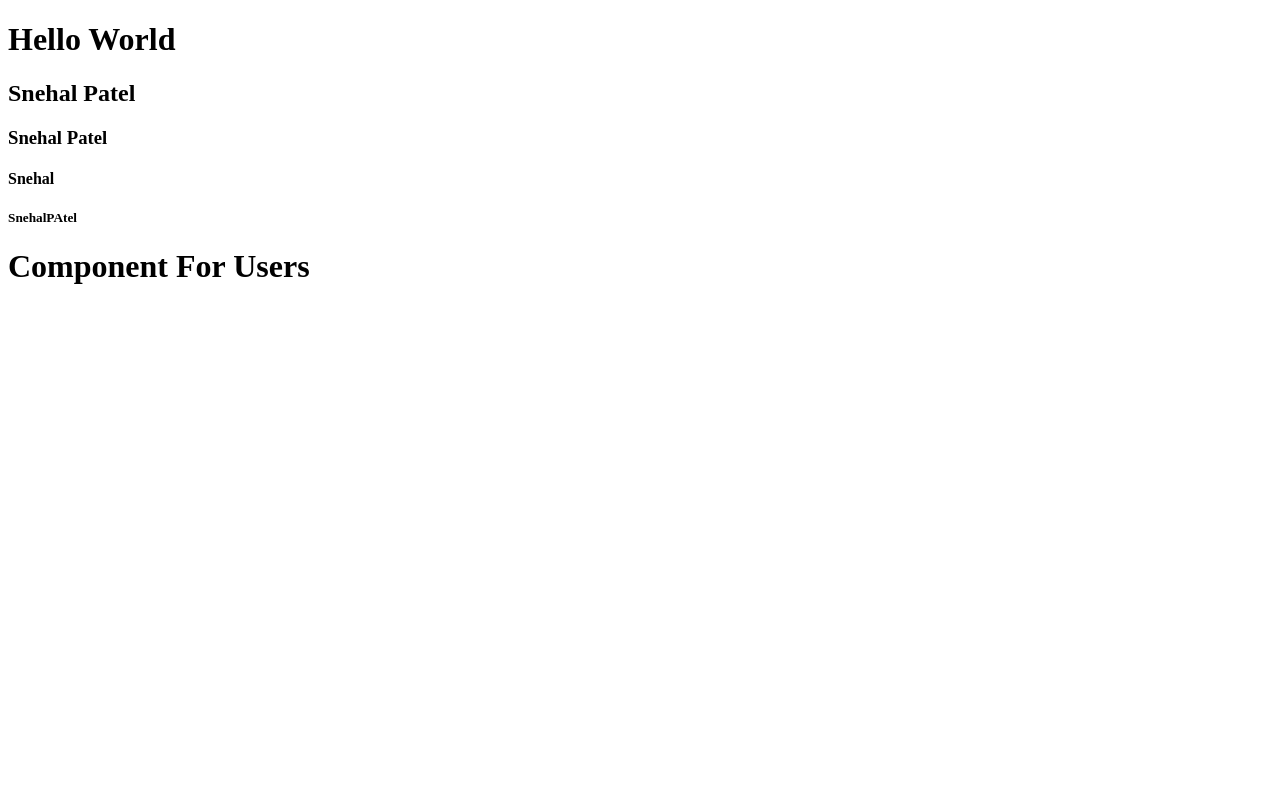
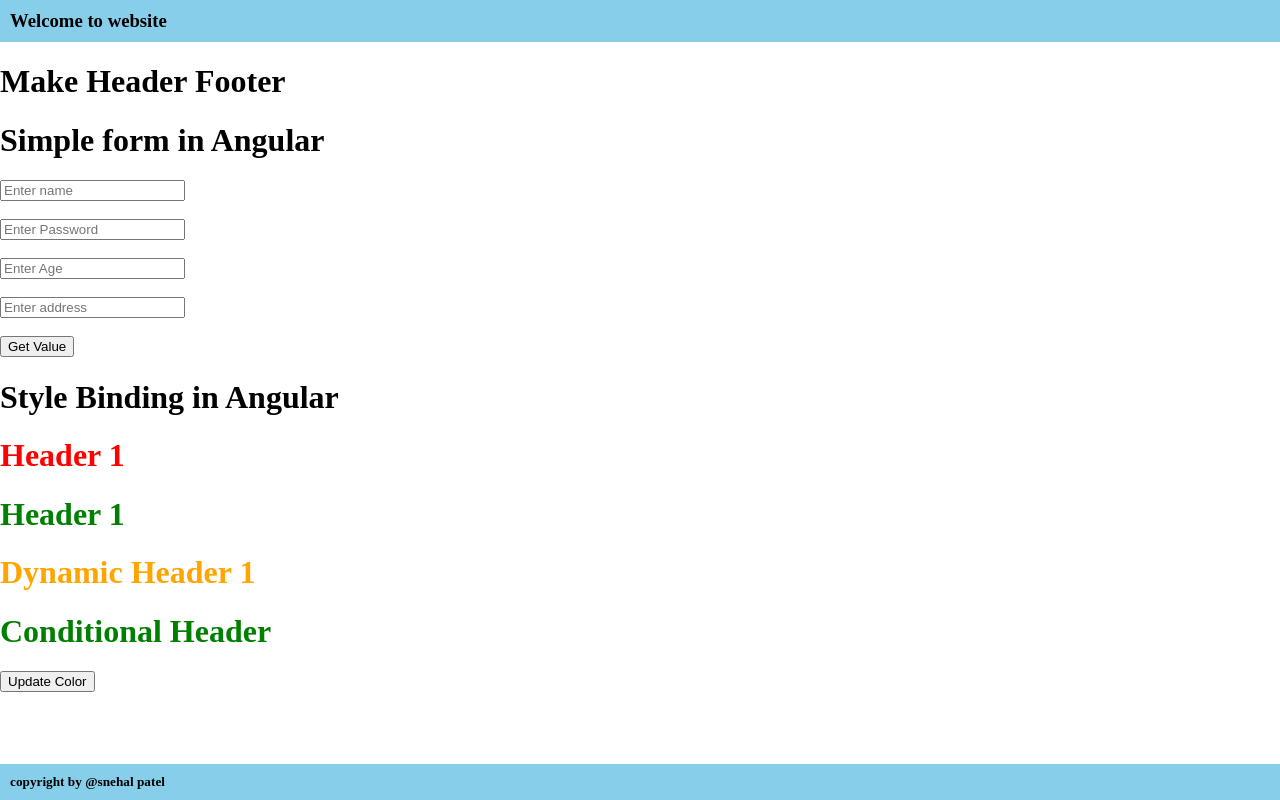
Before and after one commit to snehalpatel318/angular, an Angular app: page / in a window 1280 px wide. Built offline with nearby package versions, Linux system fonts and the light colour scheme.

Commit message:
header footer example

```diff
--- a/src/app/app.component.html
+++ b/src/app/app.component.html
@@ -1,6 +1,17 @@
-<h1>Hello World</h1>
-<h2>{{name}}</h2>
-<h3>{{getName()}}</h3>
-<h4>{{obj.name}}</h4>
-<h5>{{arr[0]}}</h5>
-<app-user-list></app-user-list>
+<app-header></app-header>
+<h1>Make Header Footer</h1>
+<h1>Simple form in Angular</h1>
+<form #simpleForm="ngForm" (ngSubmit)="getUserValue(simpleForm.value)" >
+    <input type="text" ngModel name="username" placeholder="Enter name"><br><br>
+    <input type="password" ngModel name="password" placeholder="Enter Password"><br><br>
+    <input type="text" ngModel name="age" placeholder="Enter Age"><br><br>
+    <input type="text" ngModel name="address" placeholder="Enter address"><br><br>
+    <button>Get Value</button>
+</form>
+<h1>Style Binding in Angular</h1>
+<h1 style="color:red">Header 1</h1>
+<h1 [style.color]="'green'">Header 1</h1>
+<h1 [style.color]="color">Dynamic Header 1</h1>
+<h1 [style.color]="err?'red':'green'">Conditional Header</h1>
+<button (click)="updateColor()" >Update Color</button>
+<app-footer></app-footer>
--- a/src/app/app.component.ts
+++ b/src/app/app.component.ts
@@ -10,10 +10,16 @@ export class AppComponent {
   name = "Snehal Patel"; // variable
   obj = {name:'Snehal',age:20} // object
   arr = ['SnehalPAtel','Shardul','Heer'] // array
+  color="orange"
+  err=false;
 
   getName(){   // function use
     return this.name;
   }
-
-
+  getUserValue(value:string){
+    console.warn(value);
+  }
+  updateColor(){
+    this.color = 'blue'
+  }
 }
--- /dev/null
+++ b/src/app/footer/footer.component.css
@@ -0,0 +1,8 @@
+h5{
+    background-color: skyblue;
+    position:absolute;
+    bottom: 0;
+    width: 100%;;
+    margin: 0;
+    padding: 10px;
+}
--- /dev/null
+++ b/src/app/footer/footer.component.html
@@ -0,0 +1 @@
+<h5>copyright by @snehal patel</h5>
--- /dev/null
+++ b/src/app/header/header.component.css
@@ -0,0 +1,5 @@
+h3{
+    background-color: skyblue;
+    margin: 0;
+    padding: 10px;
+}
--- /dev/null
+++ b/src/app/header/header.component.html
@@ -0,0 +1 @@
+<h3>Welcome to website</h3>
--- a/src/styles.css
+++ b/src/styles.css
@@ -1 +1,5 @@
 /* You can add global styles to this file, and also import other style files */
+body{
+    margin:0px;
+    padding: 0px;
+}
```
Also changed, not shown: src/app/app.module.ts (+8 -2 lines), src/app/footer/footer.component.ts (added, +10 -0 lines), src/app/header/header.component.ts (added, +10 -0 lines), 2 other files (tests, documents, lock files or other folders).
